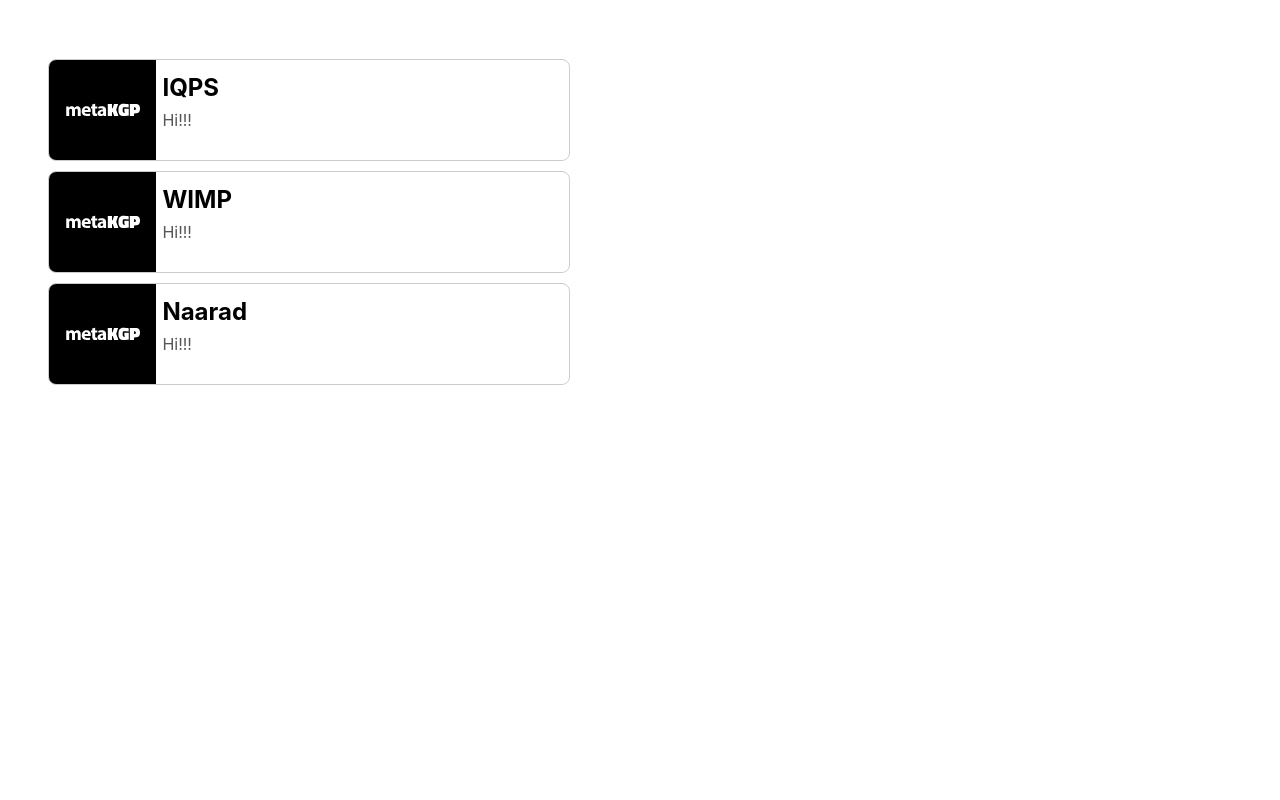
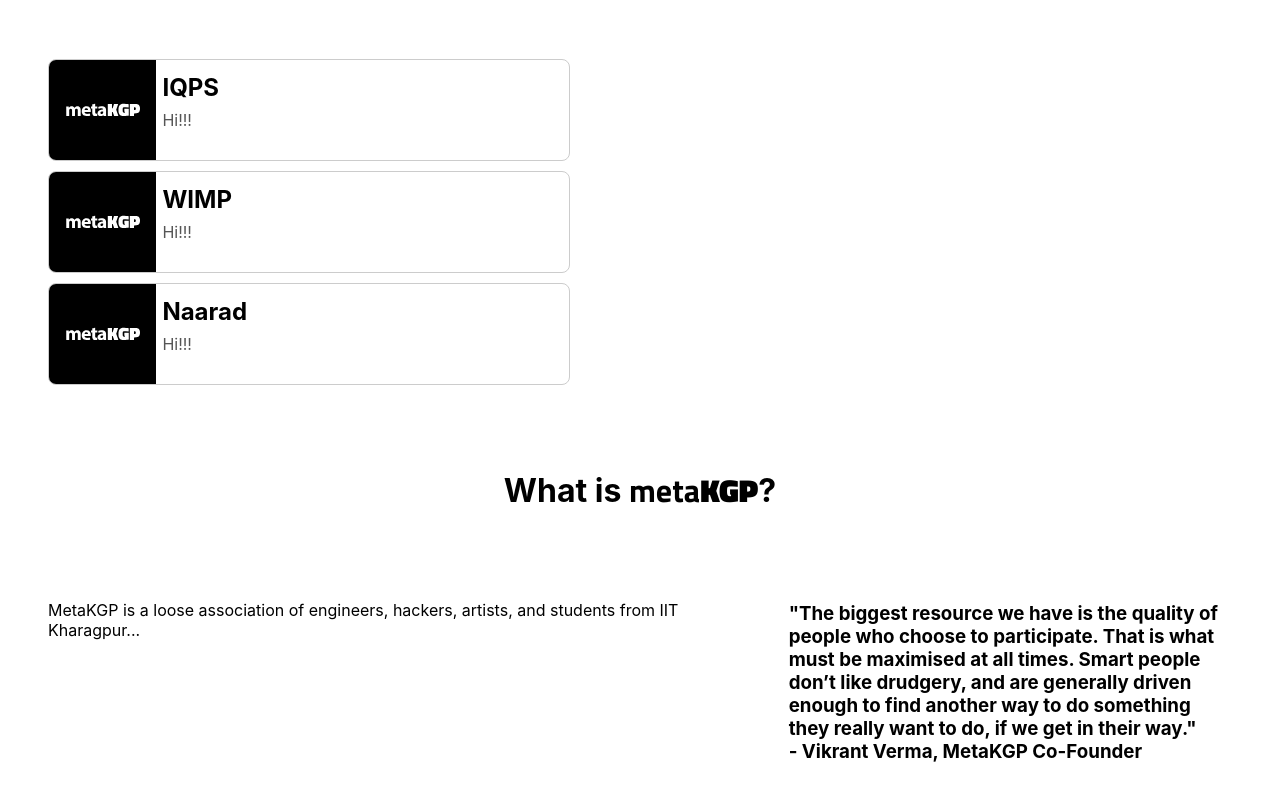
Before and after one commit to metakgp/metakgp.org, a React (Create React App) app: page / in a window 1280 px wide. Shown: the part 434-1234 px from the top of the page. Before the commit the page ends 879 px from the top, so only its background shows below. Built offline with nearby package versions, Linux system fonts and the light colour scheme.

Commit message:
init a about section

```diff
--- a/src/app/App.css
+++ b/src/app/App.css
@@ -120,3 +120,22 @@
   padding: 2rem;
   padding-left: 0px;
 }
+
+/* About Section Styling */
+
+.about-container {
+  display: flex;
+  flex-direction: row;
+  flex-wrap: nowrap;
+  justify-content: space-between;
+  text-align: left;
+}
+
+.about-left {
+  padding: 3rem;
+}
+
+.about-right {
+  padding: 3rem;
+  width: 500px;
+}
--- a/src/sections/About.tsx
+++ b/src/sections/About.tsx
@@ -1,7 +1,23 @@
+
+
 export const AboutSection = () => {
   return (
     <div>
-
+      <h1>What is <span className="bold">meta</span><span className="black">KGP</span>?</h1>
+      <div className="about-container">
+        <div className="about-left">
+          <p>
+            MetaKGP is a loose association of engineers, hackers, artists, and students from IIT Kharagpur...
+          </p>
+        </div>
+        <div className="about-right">
+          <h3 className="quote">
+            "The biggest resource we have is the quality of people who choose to participate. That is what must be maximised at all times. Smart people don’t like drudgery, and are generally driven enough to find another way to do something they really want to do, if we get in their way."
+            <br />
+            - Vikrant Verma, MetaKGP Co-Founder
+          </h3>
+        </div>
+      </div>
     </div>
   )
 }
```
